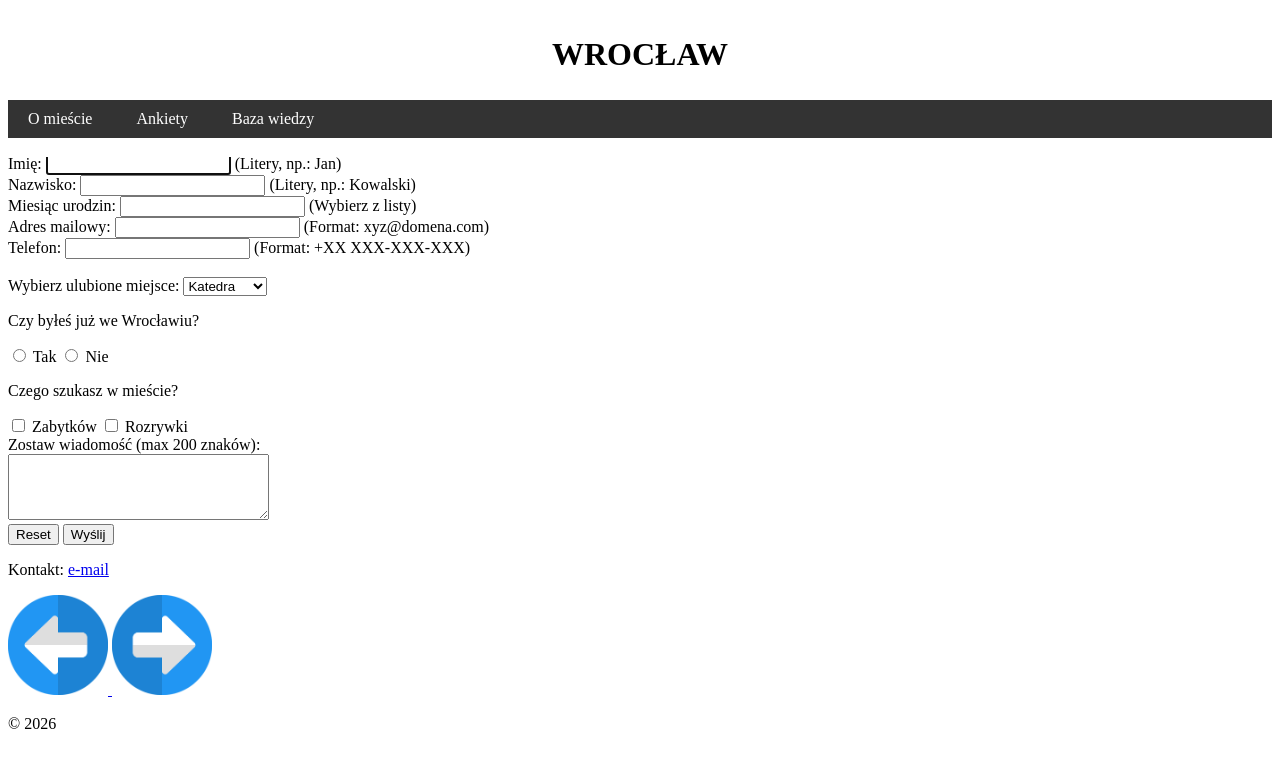
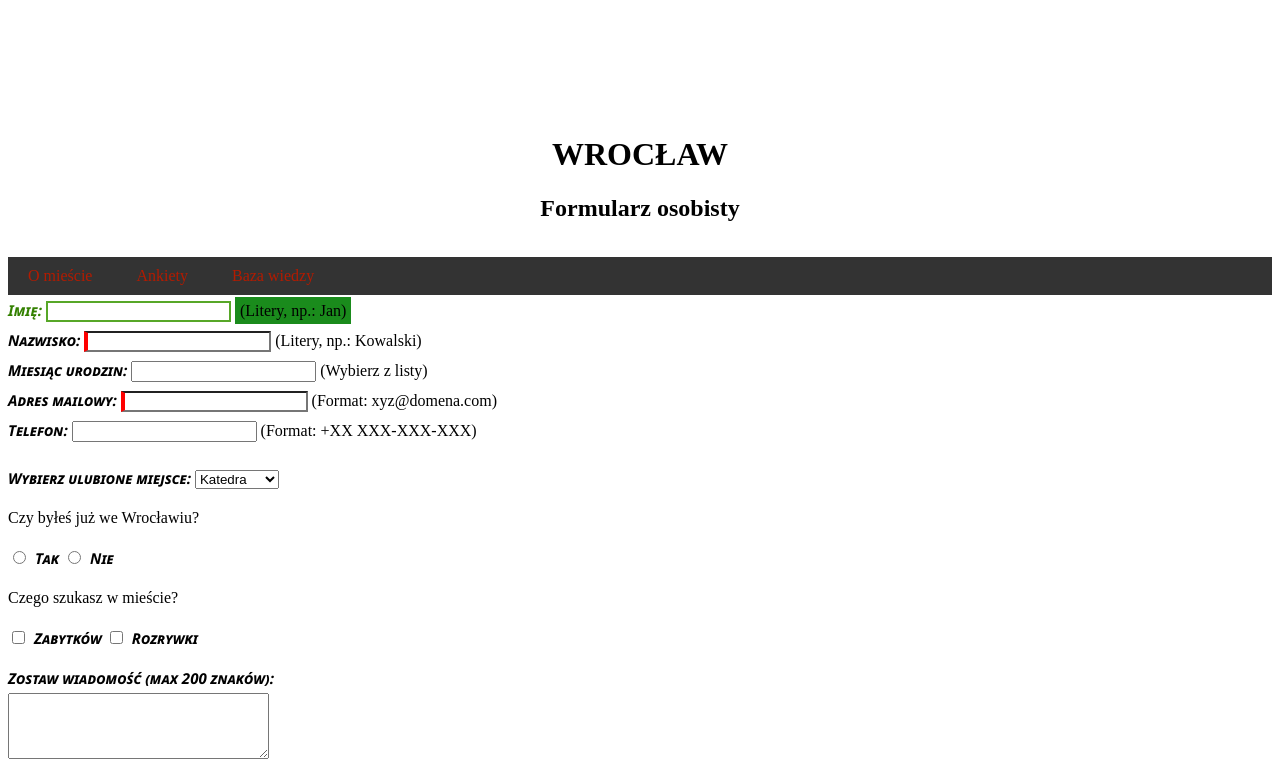
Before and after one commit to G21212121/Web_Project, a plain HTML site: page Lista-4/third_page.html in a window 1280 px wide. Shown: the top 783 px of the page. Drawn offline with Linux system fonts and the light colour scheme.

Commit message:
Third page css completed (tasks 7,11)

```diff
--- a/Lista-4/styles/general.css
+++ b/Lista-4/styles/general.css
@@ -6,9 +6,7 @@
 
     padding: 15px 0;
 
-    position: absolute;
-    top: 0;
-    left: 0;
+    position: relative;
     z-index: 100;
 }
 
--- a/Lista-4/styles/second_page.css
+++ b/Lista-4/styles/second_page.css
@@ -45,7 +45,7 @@ footer {
 #ostrow { color: #8b0000; }
 section > p { text-indent: 20px; }
 
-/* 11. Pseudoklasa :target - podświetla nagłówek po kliknięciu linku ze spisu treści */
+/* 11. Pseudoklasa (target) */
 h3:target {
     background-color: #ffe4b5;
     padding-left: 10px;
--- a/Lista-4/styles/starter_page.css
+++ b/Lista-4/styles/starter_page.css
@@ -19,7 +19,7 @@ main {
 }
 footer {
     position: absolute;
-    bottom: 400px;
+    bottom: 300px;
     left: 20px;
     z-index: 10;
 }
--- a/Lista-4/styles/third_page.css
+++ b/Lista-4/styles/third_page.css
@@ -0,0 +1,54 @@
+@charset "UTF-8";
+
+/* 7. Formatowanie tekstu i jego szerokości */
+form label {
+    font-family: "Segoe UI", Tahoma, sans-serif;
+    font-weight: bold;
+    font-style: italic;
+    font-variant: small-caps;
+    font-size: 15px;
+    line-height: 2;
+}
+
+/* 11. Działanie pseudoklas (link, visited,hover,active) */
+a:link { color: #b31b00; }
+a:visited { color: #1a8b1c; }
+a:hover { color: #7b00ff; text-decoration: underline; }
+a:active { color: #ffa500; }
+
+input:focus, textarea:focus, select:focus {
+    border: 2px solid #57a728;
+    outline: none;
+}
+input:checked + span, input:checked {
+    box-shadow: 0 0 5px #805300;
+}
+input:required {
+    border-left: 4px solid red;
+}
+input[type="radio"], input[type="checkbox"] {
+    width: auto;
+    margin-right: 5px;
+}
+
+/* 11. Pseudoklasy (first-child, last-child, nth-child, nth-last-child, last-of-type) */
+form > :first-child {
+    color: #338000;
+    font-weight: bold;
+}
+
+form > :last-child {border: 2px solid darkred;}
+
+form > :nth-child(2) {
+    background-color: #1a8b1c;
+    padding: 5px;
+}
+form > :nth-last-child(2) {
+    background-color: #805300;
+    padding: 5px;
+}
+form label:last-of-type {
+    display: block;
+    margin-top: 10px;
+}
+p:empty { display: none; }
```
